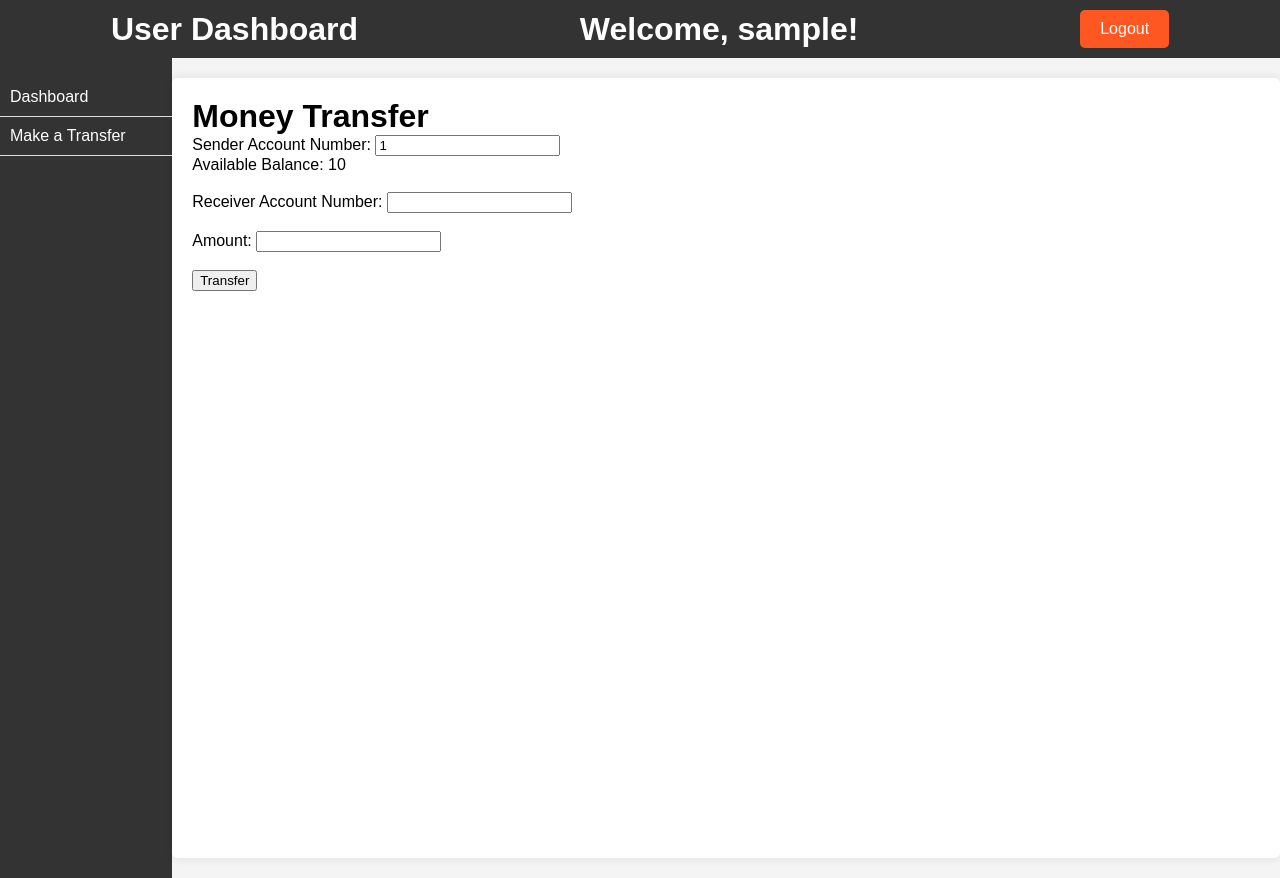
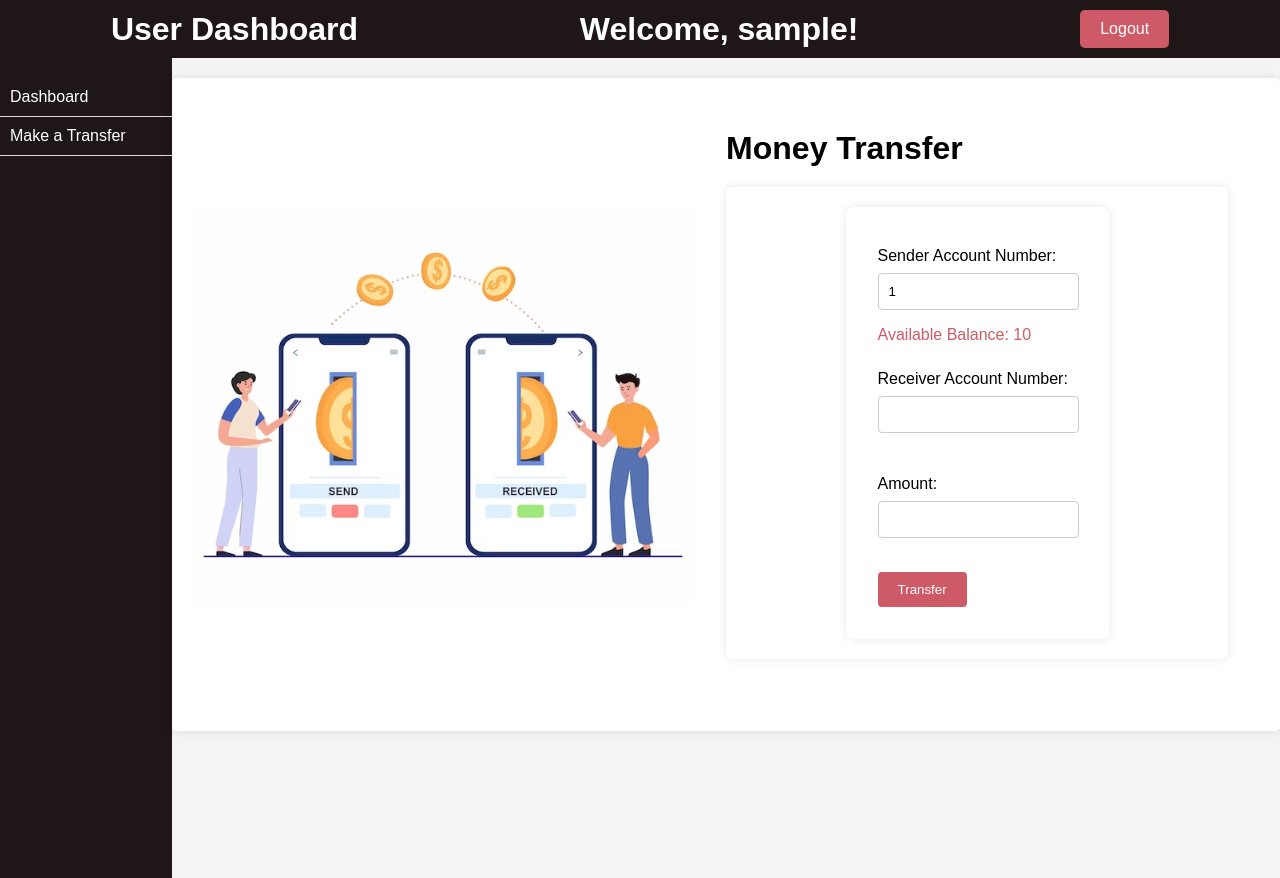
Before and after one commit to shariqahmed01/Online_Banking, a Flask app: page /transfer in a window 1280 px wide. Run offline with Flask 3, Linux system fonts and the light colour scheme; the visitor is signed in with stand-in values (Sample User, id 1); a database or web service that is not in the repository returns one stand-in record (values such as "Sample title").

Commit message:
New Features added

```diff
--- a/static/styles.css
+++ b/static/styles.css
@@ -12,7 +12,7 @@ body {
 
 /* Header styles */
 header {
-    background-color: #333;
+    background-color: #1F1717;
     color: #fff;
     padding: 20px;
     display: flex;
@@ -43,7 +43,7 @@ header a{
 }
 
 .summary-card {
-    background-color: #f9f9f9;
+    background-color: #FCF5ED;
     padding: 20px;
     border: 1px solid #ddd;
     border-radius: 5px;
@@ -85,14 +85,14 @@ table th, table td {
 }
 
 table th {
-    background-color: #f2f2f2;
+    background-color: #F4BF96;
     font-weight: bold;
     color: #333;
 }
 
 /* Logout button styles */
 #logout {
-    background-color: #ff5722;
+    background-color: #CE5A67;
     color: #fff;
     border: none;
     padding: 10px 20px;
@@ -108,7 +108,7 @@ table th {
 
 .sidebar {
     width: 200px; /* Adjust width as needed */
-    background-color: #333;
+    background-color: #1F1717;
     height: 100vh; /* Full height */
     padding-top: 20px;
 }
--- /dev/null
+++ b/static/test.css
@@ -0,0 +1,74 @@
+/* styles.css */
+body, html {
+    height: 100%;
+    margin: 0;
+    font-family: Arial, sans-serif;
+}
+
+.container {
+    display: flex;
+    justify-content: center;
+    align-items: center;
+    height: 100%;
+}
+
+.image-section {
+    background-image: url('transfer.jpeg');
+    background-size: contain;
+    background-position: center;
+    width: 50%;
+    height: 50vh;
+    background-repeat: no-repeat;
+}
+
+.form-section {
+    width: 50%;
+    padding: 2rem;
+}
+
+form {
+    background: #fff;
+    padding: 2rem;
+    border-radius: 8px;
+    box-shadow: 0 0 10px rgba(0,0,0,0.1);
+}
+
+form h2 {
+    margin-top: 0;
+}
+
+label {
+    display: block;
+    margin: 0.5rem 0;
+}
+
+input[type="text"],
+input[type="email"],
+input[type="number"] {
+    width: calc(100% - 20px);
+    padding: 10px;
+    margin-bottom: 1rem;
+    border: 1px solid #ccc;
+    border-radius: 4px;
+}
+
+.checkbox {
+    margin: 1rem 0;
+}
+
+.checkbox label {
+    display: inline;
+}
+
+button {
+    background: #CE5A67;
+    color: white;
+    padding: 10px 20px;
+    border: none;
+    border-radius: 4px;
+    cursor: pointer;
+}
+
+button:hover {
+    background: #0056b3;
+}
--- a/templates/admin_dashboard.html
+++ b/templates/admin_dashboard.html
@@ -25,6 +25,7 @@
 
                 <!-- Add more admin-specific actions as needed -->
             </ul>
+                        <img src="{{ url_for('static', filename='admin.gif') }}" width="50%">
         </section>
 
         <section class="admin-summary">
--- a/templates/transfer.html
+++ b/templates/transfer.html
@@ -2,6 +2,7 @@
 <html lang="en">
 <head>
     <link rel="stylesheet" href= "{{ url_for('static',filename='styles.css') }}">
+    <link rel="stylesheet" href= "{{ url_for('static',filename='test.css') }}">
 
 </head>
 <body>
@@ -22,11 +23,17 @@
         </ul>
     </nav>
     <div class="container">
-    <h1>Money Transfer</h1>
+    <div class="image-section">
+        <!-- Image goes here, you can use an img tag or set it as a background image in CSS -->
+    </div>
+    <div class="form-section">
+                        <h1>Money Transfer</h1>
+    <div class="container">
     <form method="POST" action="/transfer">
+
         <label for="sender_account">Sender Account Number:</label>
         <input type="text" id="sender_account" name="sender_account" value="{{ user_account_number }}" required readonly><br>
-        <p>Available Balance: {{ balance }}</p>
+        <p style="color: #CE5A67">Available Balance: {{ balance }}</p>
 <br>
         <label for="receiver_account">Receiver Account Number:</label>
         <input type="text" id="receiver_account" name="receiver_account" required><br><br>
@@ -37,6 +44,8 @@
         <button type="submit">Transfer</button>
     </form>
     </div>
+        </div>
+</div>
 </div>
 {% with messages = get_flashed_messages(with_categories=true) %}
       {% if messages %}
```
Also changed, not shown: static/admin.css (+7 -2 lines), templates/dashboard.html (+7 -0 lines), static/admin.gif (added), static/profile.gif (added), static/transfer.jpeg (added).
